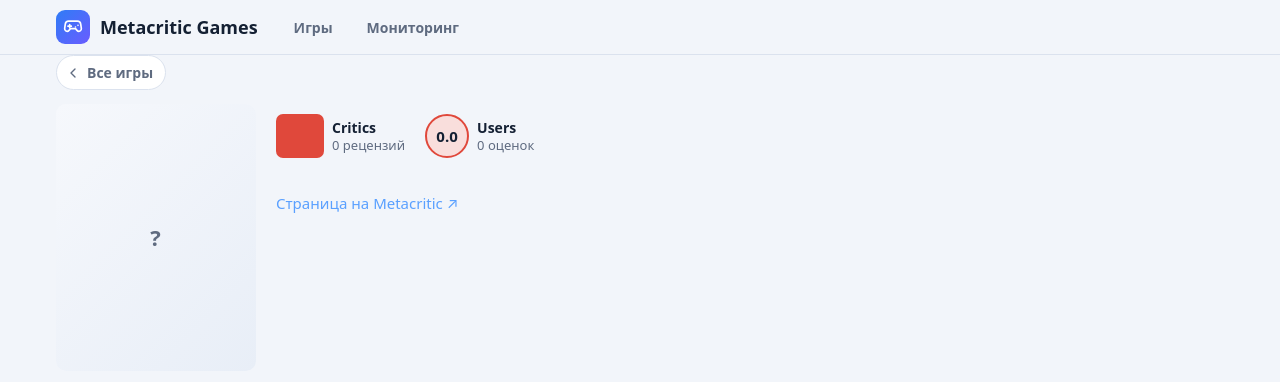
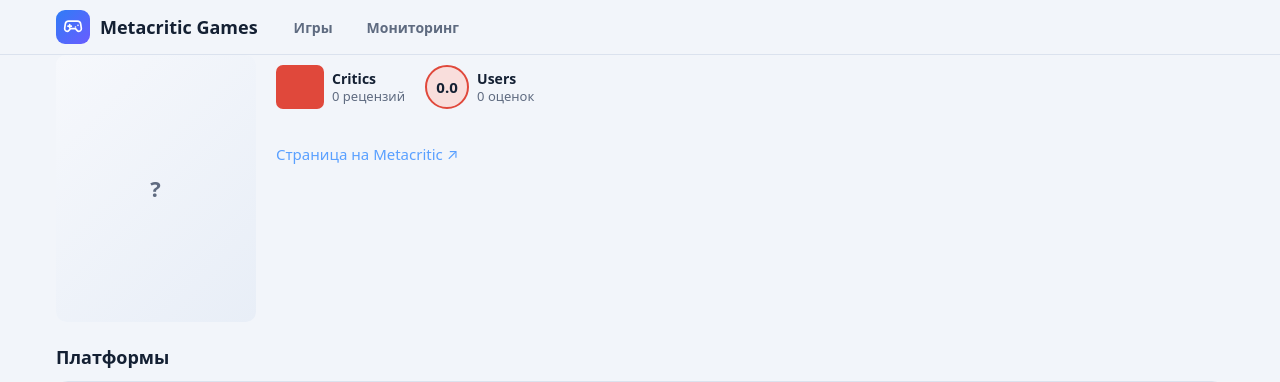
Before and after one commit to NellasTerton/skytec-metacritic, a FastAPI app: template app/templates/game.html in a window 1280 px wide. Shown: the top 382 px of the page. Run offline with FastAPI, Linux system fonts and the light colour scheme; the template is opened without the code that fills it, so the values that code supplies are empty; parts of the project's set-up code (start-up, migrations or seed data) failed here and were passed over.

Commit message:
Remove the 'Все игры' button from the game card (header 'Игры' leads home)
Co-Authored-By: Claude Opus 5.5 <noreply@anthropic.com>

```diff
--- a/app/templates/base.html
+++ b/app/templates/base.html
@@ -102,7 +102,6 @@
     <symbol id="i-sort" viewBox="0 0 24 24"><path d="M4 20V10M10 20V4M16 20v-7M22 20H2"/></symbol>
     <symbol id="i-chevron" viewBox="0 0 24 24"><path d="m6 9 6 6 6-6"/></symbol>
     <symbol id="i-play" viewBox="0 0 24 24"><path d="M7 4v16l13-8z"/></symbol>
-    <symbol id="i-back" viewBox="0 0 24 24"><path d="m15 18-6-6 6-6"/></symbol>
     <symbol id="i-pulse" viewBox="0 0 24 24"><path d="M3 12h4l3-8 4 16 3-8h4"/></symbol>
   </svg>
   <header>
--- a/app/templates/game.html
+++ b/app/templates/game.html
@@ -13,11 +13,6 @@
   .lead-scores .label { line-height: 1.25; font-size: 13px; }
   .lead-scores .label b { display: block; color: var(--fg); font-size: 14px; }
   .tags { display: flex; flex-wrap: wrap; gap: 4px; }
-  .crumbs { margin: 0 0 14px; }
-  .back { display: inline-flex; align-items: center; gap: 6px; padding: 6px 12px 6px 8px; border-radius: 999px;
-    border: 1px solid var(--line); background: var(--card); color: var(--muted); font-size: 14px; font-weight: 600; }
-  .back:hover { color: var(--fg); border-color: var(--accent); text-decoration: none; }
-  .back .icon { width: 16px; height: 16px; }
   .facts { margin: 12px 0 0; }
   .facts div { margin-bottom: 2px; }
   .desc { margin: 10px 0 0; }
@@ -82,7 +77,6 @@
 </style>
 {% endblock %}
 {% block content %}
-<nav class="crumbs"><a class="back" href="/" id="back"><svg class="icon"><use href="#i-back"/></svg>Все игры</a></nav>
 <div class="hero">
   {{ cover(game.cover_url, game.title) }}
   <div>
@@ -164,16 +158,3 @@
   {% endif %}
 </div>
 {% endblock %}
-{% block scripts %}
-<script>
-document.getElementById('back')?.addEventListener('click', (e) => {
-  try {
-    const from = new URL(document.referrer);
-    if (from.origin === location.origin && from.pathname === '/' && history.length > 1) {
-      e.preventDefault();
-      history.back();
-    }
-  } catch (_) { /* прямой заход: обычная ссылка на список */ }
-});
-</script>
-{% endblock %}
```
